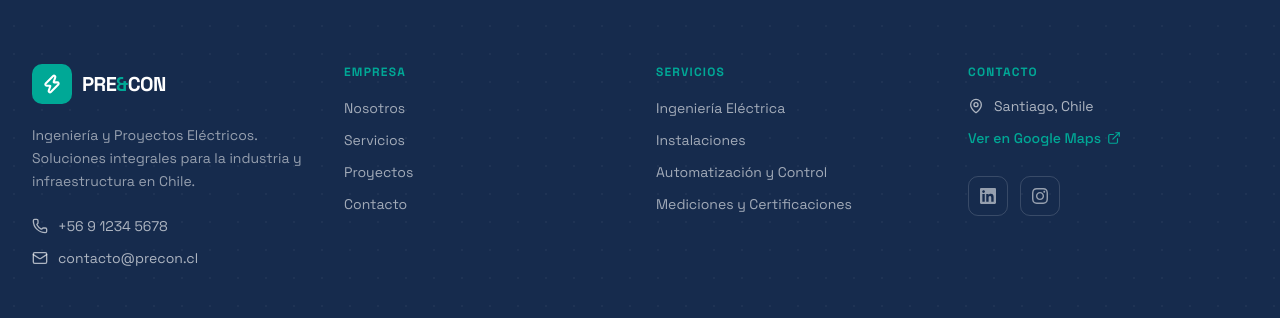
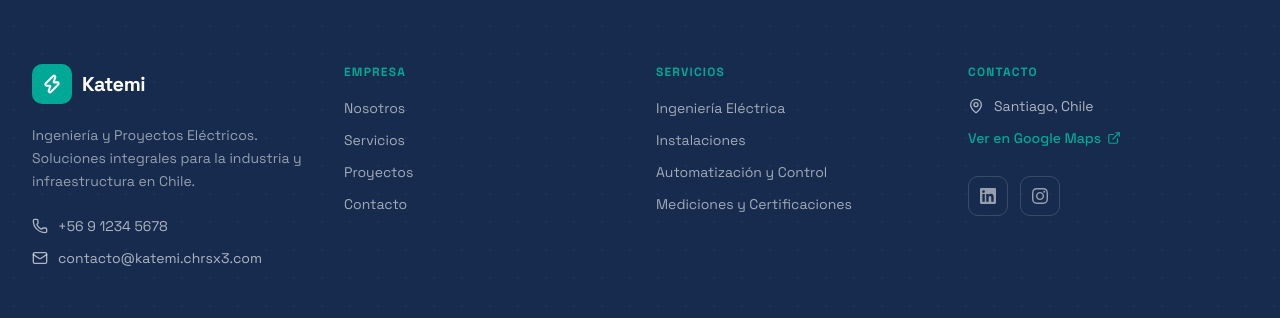
Before and after one commit to chrx3/katemi-web, a Next.js app: page /contacto in a window 1280 px wide. Shown: the part 1360-1678 px from the top of the page. Built offline with nearby package versions, Linux system fonts and the light colour scheme; what pocketbase would draw is missing.

Commit message:
fix: replace PRE&CON references with Katemi branding

```diff
--- a/src/app/(main)/contacto/page.tsx
+++ b/src/app/(main)/contacto/page.tsx
@@ -123,8 +123,8 @@ export default function ContactoPage() {
                   {
                     icon: Mail,
                     label: 'Correo electrónico',
-                    value: 'contacto@precon.cl',
-                    href: 'mailto:contacto@precon.cl',
+                    value: 'contacto@katemi.chrsx3.com',
+                    href: 'mailto:contacto@katemi.chrsx3.com',
                   },
                   {
                     icon: MapPin,
--- a/src/app/(main)/proyectos/[slug]/page.tsx
+++ b/src/app/(main)/proyectos/[slug]/page.tsx
@@ -358,7 +358,7 @@ export default function ProyectoDetailPage() {
                     </div>
                     <div className="flex items-center gap-2 text-sm text-white/60">
                       <Mail className="w-4 h-4" />
-                      contacto@precon.cl
+                      contacto@katemi.chrsx3.com
                     </div>
                   </div>
                 </div>
--- a/src/app/(main)/servicios/[slug]/page.tsx
+++ b/src/app/(main)/servicios/[slug]/page.tsx
@@ -289,7 +289,7 @@ export default function ServicioDetailPage() {
                     </div>
                     <div className="flex items-center gap-2 text-sm text-white/60">
                       <LucideIcons.Mail className="w-4 h-4" />
-                      contacto@precon.cl
+                      contacto@katemi.chrsx3.com
                     </div>
                   </div>
                 </div>
--- a/src/components/layout/Footer.tsx
+++ b/src/components/layout/Footer.tsx
@@ -83,7 +83,7 @@ export default function Footer() {
                   <Zap className="w-5 h-5 text-white" strokeWidth={2.5} />
                 </div>
                 <span className="text-xl font-bold text-white tracking-tight">
-                  PRE<span className="text-[#00A896]">&</span>CON
+                  Katemi
                 </span>
               </div>
               <p className="text-sm leading-relaxed" style={{ color: 'rgba(255,255,255,0.55)' }}>
@@ -100,12 +100,12 @@ export default function Footer() {
                   +56 9 1234 5678
                 </a>
                 <a
-                  href="mailto:contacto@precon.cl"
+                  href="mailto:contacto@katemi.chrsx3.com"
                   className="flex items-center gap-2.5 text-sm hover:text-[#00D4FF] transition-colors"
                   style={{ color: 'rgba(255,255,255,0.65)' }}
                 >
                   <Mail className="w-4 h-4 flex-shrink-0" />
-                  contacto@precon.cl
+                  contacto@katemi.chrsx3.com
                 </a>
               </div>
             </div>
@@ -180,7 +180,7 @@ export default function Footer() {
               {/* Social Icons */}
               <div className="flex items-center gap-3 mt-3">
                 <a
-                  href="https://linkedin.com/company/precon"
+                  href="https://linkedin.com/company/katemi"
                   target="_blank"
                   rel="noopener noreferrer"
                   className="flex items-center justify-center w-10 h-10 rounded-lg border hover:border-[#00A896] hover:bg-[#00A896]/10 transition-all duration-200"
@@ -190,7 +190,7 @@ export default function Footer() {
                   <LinkedinIcon className="w-4 h-4" />
                 </a>
                 <a
-                  href="https://instagram.com/precon"
+                  href="https://instagram.com/katemi"
                   target="_blank"
                   rel="noopener noreferrer"
                   className="flex items-center justify-center w-10 h-10 rounded-lg border hover:border-[#00A896] hover:bg-[#00A896]/10 transition-all duration-200"
--- a/src/components/layout/Navbar.tsx
+++ b/src/components/layout/Navbar.tsx
@@ -92,7 +92,7 @@ export default function Navbar() {
                 <Zap className="w-5 h-5 text-white" strokeWidth={2.5} />
               </div>
               <span className="text-xl font-bold tracking-tight" style={{ fontFamily: 'var(--font-space-grotesk)' }}>
-                PRE<span className="text-[#00A896]">&</span>CON
+                Katemi
               </span>
             </Link>
 
@@ -170,7 +170,7 @@ export default function Navbar() {
             <div className="flex flex-col h-full">
               {/* Mobile Header */}
               <div className="flex items-center justify-between px-6 h-16 border-b">
-                <span className="text-lg font-bold tracking-tight">PRE<span className="text-[#00A896]">&</span>CON</span>
+                <span className="text-lg font-bold tracking-tight">Katemi</span>
                 <button
                   onClick={() => setMobileOpen(false)}
                   className="flex items-center justify-center w-10 h-10 rounded-lg hover:bg-[#F5F5F5] transition-colors"
```
